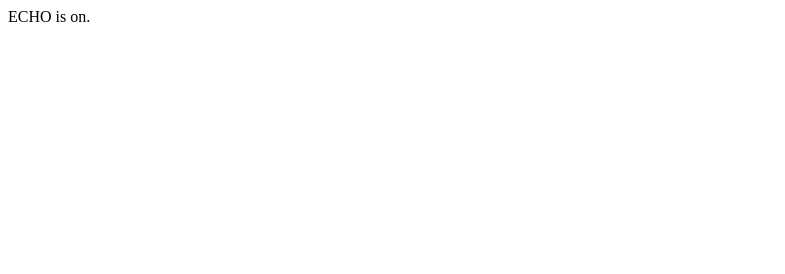
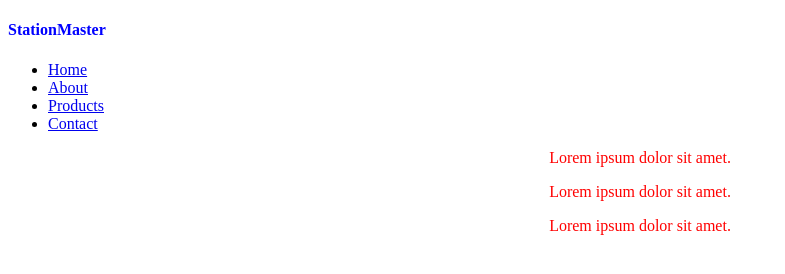
Before and after one commit to Olatomiwa08/cohortjan23Osaranmayetomiwa, a plain HTML site: page index.html in a window 1280 px wide. Shown: the whole page, without its empty margins (0-785 px from the left). Drawn offline with Linux system fonts and the light colour scheme.

Commit message:
added new section

```diff
--- a/index.css
+++ b/index.css
@@ -1 +1,5 @@
-ECHO is on.
+p {
+    color: red;
+    text-align: center;
+
+  }
--- a/index.html
+++ b/index.html
@@ -1 +1,59 @@
-ECHO is on.
+<!-- HTML HERE COMMENTS-->
+<!DOCTYPE html>
+<html lang="en">
+<head>
+    <meta charset="UTF-8">
+    <meta http-equiv="X-UA-Compatible" content="IE=edge">
+    <meta name="viewport" content="width=device-width, initial-scale=1.0">
+    <title>fuel Station Online | Home</title>
+    <link rel="stylesheet" href="index.css">
+
+    <!-- Internal Styles -->
+    <style>
+        /* Basic css syntax
+           css selector{
+             property:value;
+           }
+        */
+        body{
+            /* background-color: brown;         */
+        }
+        main{
+            /* background-color: aqua; */
+        }
+
+
+    </style>
+</head>
+<!-- There  3 main ways to include css styling in html
+   1. Inline styling
+   2. Internal styling
+   3. External styling
+-->
+<body>
+    <main style=" height: 100vh; ">
+         <header>
+              <!-- Logo below -->
+              <h4 style="color: blue; ">StationMaster</h4>
+              <nav>
+                 <ul >
+                    <li><a href="#">Home</a></li>
+                    <li><a href="#">About</a></li>
+                    <li><a href="#">Products</a></li>
+                    <li><a href="#">Contact</a></li>
+                 </ul>
+              </nav>
+         </header>
+         <section class="section" id="section_one">
+            <p id="para1">Lorem ipsum dolor sit amet.</p>
+         </section >
+         <section class="section" id="section_two">
+            <p id="para2">Lorem ipsum dolor sit amet.</p>
+           </section>
+         <section class="section" id="section_three">
+            <p id="para3">Lorem ipsum dolor sit amet.</p>
+           </section>
+    </main>
+
+</body>
+</html>
```
